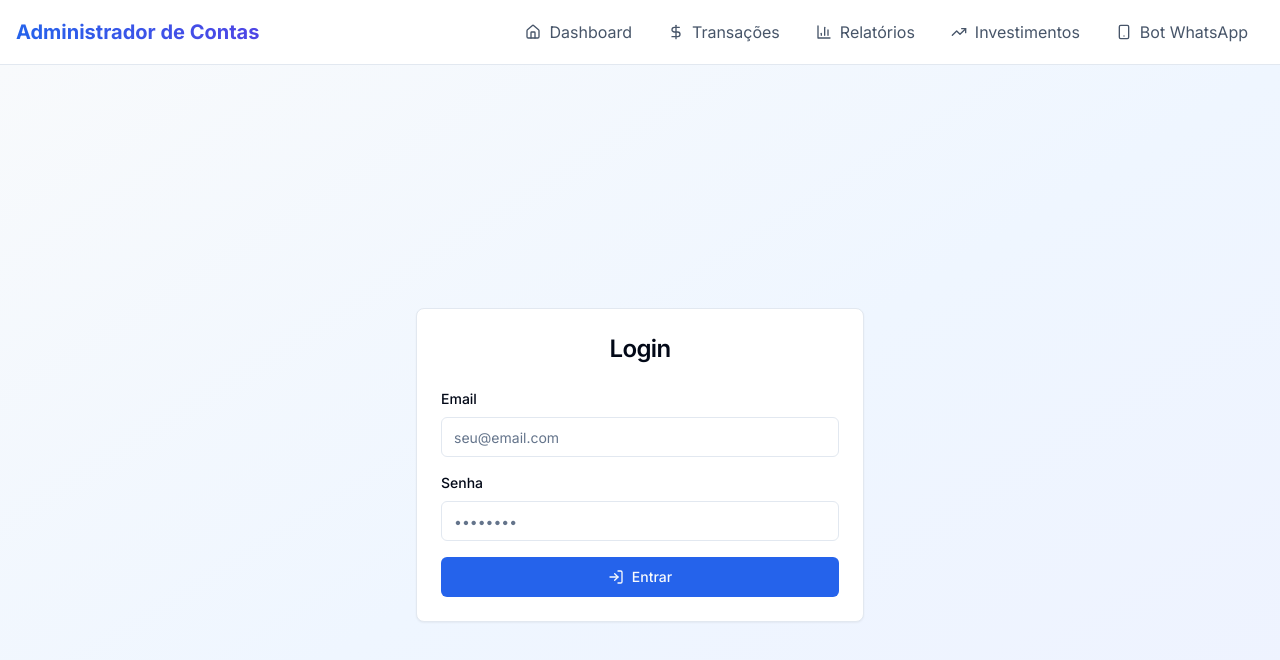
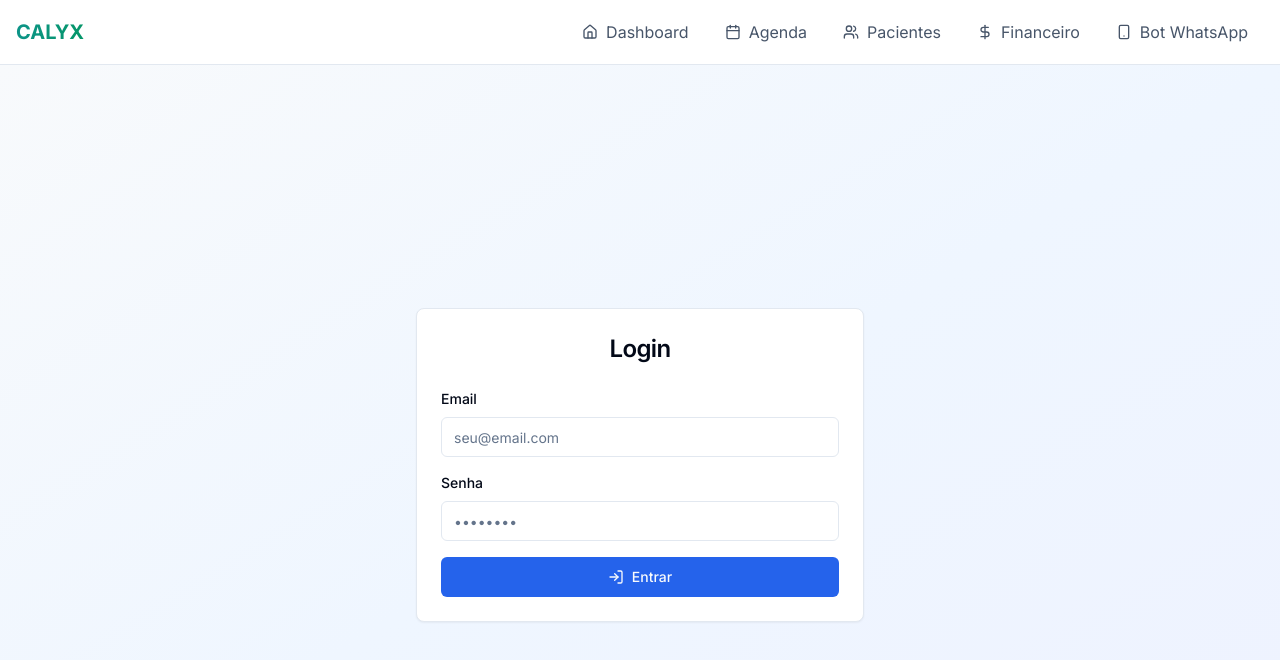
Before and after one commit to drpauloguimaraesjr/administro, a Next.js app in the folder frontend/: page /login in a window 1280 px wide. Shown: the top 660 px of the page. Built offline with nearby package versions, Linux system fonts and the light colour scheme; no server answers.

Commit message:
Feat: Rebrand to CALYX (Medical System)

```diff
--- a/frontend/app/layout.tsx
+++ b/frontend/app/layout.tsx
@@ -6,7 +6,11 @@ import { AuthProvider } from '@/components/auth/auth-provider';
 import Providers from '@/components/providers';
 
 const inter = Inter({ subsets: ['latin'] });
-// ... (omitted)
+
+export const metadata: Metadata = {
+  title: 'CALYX - Sistema Médico',
+  description: 'Prontuário Eletrônico e Gestão Médica',
+};
 
 export default function RootLayout({
   children,
--- a/frontend/app/page.tsx
+++ b/frontend/app/page.tsx
@@ -2,7 +2,7 @@
 
 import { useState, useEffect } from 'react';
 import { motion } from 'framer-motion';
-import { Wallet, TrendingUp, Plus, BarChart3 } from 'lucide-react';
+import { Wallet, TrendingUp, Plus, BarChart3, Calendar, Users, FileText } from 'lucide-react';
 import { ContextSelector } from '@/components/context-selector';
 import { StatsCards } from '@/components/stats-cards';
 import { TransactionList } from '@/components/transaction-list';
@@ -157,14 +157,14 @@ export default function Home() {
           {/* Header */}
           <motion.div variants={itemVariants} className="text-center space-y-4">
             <motion.h1
-              className="text-3xl md:text-4xl font-bold bg-gradient-to-r from-blue-600 to-indigo-600 bg-clip-text text-transparent"
+              className="text-3xl md:text-4xl font-bold bg-gradient-to-r from-teal-600 to-emerald-600 bg-clip-text text-transparent"
               whileHover={{ scale: 1.05 }}
               transition={{ type: 'spring', stiffness: 300 }}
             >
-              Administrador de Contas
+              CALYX
             </motion.h1>
             <p className="text-muted-foreground">
-              Sistema de gestão financeira pessoal e empresarial
+              Prontuário Eletrônico e Gestão Médica
             </p>
           </motion.div>
 
@@ -187,22 +187,22 @@ export default function Home() {
             className="grid grid-cols-1 md:grid-cols-3 gap-4"
           >
             <ActionCard
-              icon={<Plus className="w-6 h-6" />}
-              title="Adicionar Transação"
-              description="Registre uma nova receita ou despesa"
-              href="/transactions"
+              icon={<Calendar className="w-6 h-6" />}
+              title="Agendamento"
+              description="Marcar nova consulta"
+              href="/agenda"
             />
             <ActionCard
-              icon={<BarChart3 className="w-6 h-6" />}
-              title="Ver Relatórios"
-              description="Analise seus gastos e receitas"
-              href="/reports"
+              icon={<Users className="w-6 h-6" />}
+              title="Pacientes"
+              description="Gerenciar pacientes"
+              href="/patients"
             />
             <ActionCard
               icon={<Wallet className="w-6 h-6" />}
-              title="Investimentos"
-              description="Gerencie seus investimentos"
-              href="/investments"
+              title="Financeiro"
+              description="Registrar receitas/despesas"
+              href="/transactions"
             />
           </motion.div>
 
--- a/frontend/components/navigation.tsx
+++ b/frontend/components/navigation.tsx
@@ -3,7 +3,7 @@
 import Link from 'next/link';
 import { usePathname } from 'next/navigation';
 import { motion } from 'framer-motion';
-import { Home, DollarSign, BarChart3, TrendingUp, Shield, LogOut, Smartphone } from 'lucide-react';
+import { Home, DollarSign, Smartphone, Calendar, Users, Shield, LogOut } from 'lucide-react';
 import { useAuth } from './auth/auth-provider';
 import { Button } from './ui/button';
 
@@ -13,9 +13,9 @@ export function Navigation() {
 
   const navItems = [
     { href: '/', label: 'Dashboard', icon: <Home className="w-4 h-4" /> },
-    { href: '/transactions', label: 'Transações', icon: <DollarSign className="w-4 h-4" /> },
-    { href: '/reports', label: 'Relatórios', icon: <BarChart3 className="w-4 h-4" /> },
-    { href: '/investments', label: 'Investimentos', icon: <TrendingUp className="w-4 h-4" /> },
+    { href: '/agenda', label: 'Agenda', icon: <Calendar className="w-4 h-4" /> },
+    { href: '/patients', label: 'Pacientes', icon: <Users className="w-4 h-4" /> },
+    { href: '/transactions', label: 'Financeiro', icon: <DollarSign className="w-4 h-4" /> },
     { href: '/whatsapp', label: 'Bot WhatsApp', icon: <Smartphone className="w-4 h-4" /> },
   ];
 
@@ -27,8 +27,8 @@ export function Navigation() {
     <nav className="border-b bg-white dark:bg-slate-900 sticky top-0 z-50">
       <div className="container mx-auto px-4">
         <div className="flex items-center justify-between h-16">
-          <Link href="/" className="text-xl font-bold bg-gradient-to-r from-blue-600 to-indigo-600 bg-clip-text text-transparent">
-            Administrador de Contas
+          <Link href="/" className="text-xl font-bold bg-gradient-to-r from-teal-600 to-emerald-600 bg-clip-text text-transparent">
+            CALYX
           </Link>
           <div className="flex items-center gap-2">
             <div className="flex gap-1">
```
